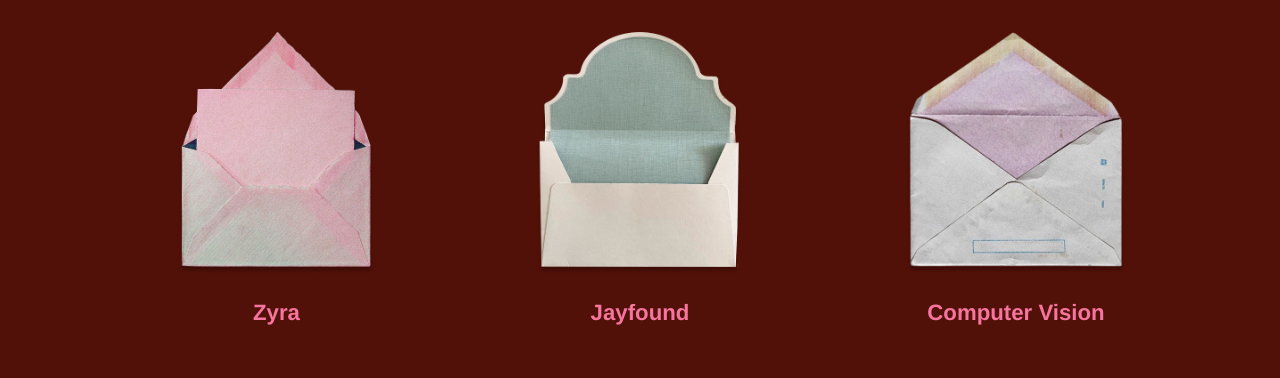
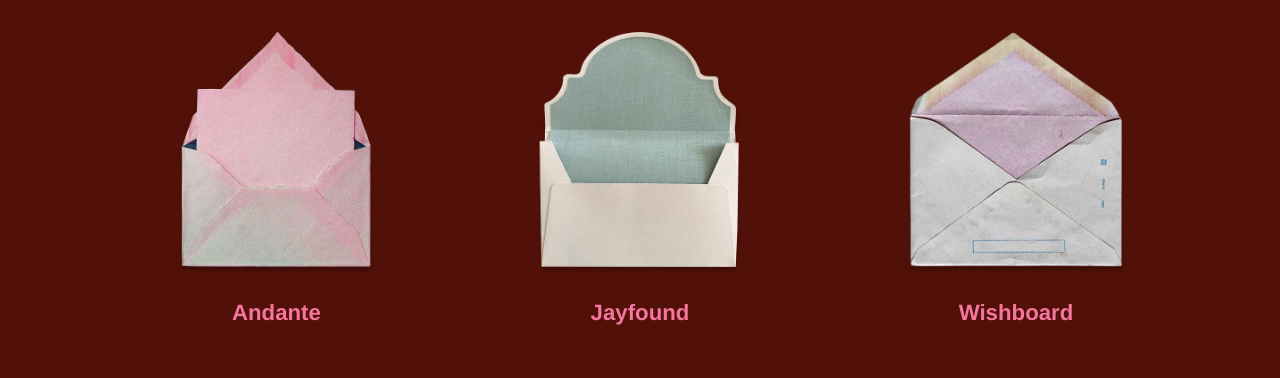
Before and after one commit to sarah-vanvelzer/personal-site, a plain HTML site: page index.html in a window 1280 px wide. Shown: the part 860-1238 px from the top of the page. Drawn offline with Linux system fonts and the light colour scheme; a web font is replaced by a local one.

Commit message:
update resume & projects section

```diff
--- a/index.html
+++ b/index.html
@@ -42,17 +42,17 @@
     <div class="wrap">
       <h2><span class="serif">BROWSE</span> RECENT PROJECTS</h2>
       <div class="cards">
-        <a class="card" href="https://github.com/sarah-vanvelzer/zyra-v1-archive" target="_blank" rel="noopener">
+        <a class="card" href="https://github.com/sarah-vanvelzer/andante" target="_blank" rel="noopener">
           <img src="images/envelope-zyra.png" width="221" height="272" style="--w:221" alt="">
-          <span>Zyra</span>
+          <span>Andante</span>
         </a>
         <a class="card" href="https://github.com/sarah-vanvelzer/jayfound" target="_blank" rel="noopener">
           <img src="images/envelope-jayfound.png" width="233" height="272" style="--w:233" alt="">
           <span>Jayfound</span>
         </a>
-        <a class="card" href="https://github.com/sarah-vanvelzer/neon-hand-frame" target="_blank" rel="noopener">
+        <a class="card" href="https://github.com/sarah-vanvelzer/wishboard" target="_blank" rel="noopener">
           <img src="images/envelope-wlp4.png" width="247" height="272" style="--w:247" alt="">
-          <span>Computer Vision</span>
+          <span>Wishboard</span>
         </a>
       </div>
     </div>
```
Also changed, not shown: 1 other file.
